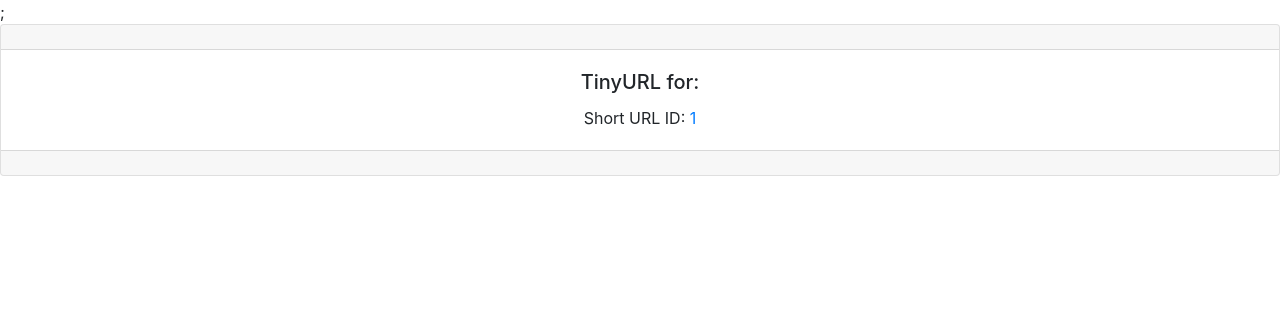
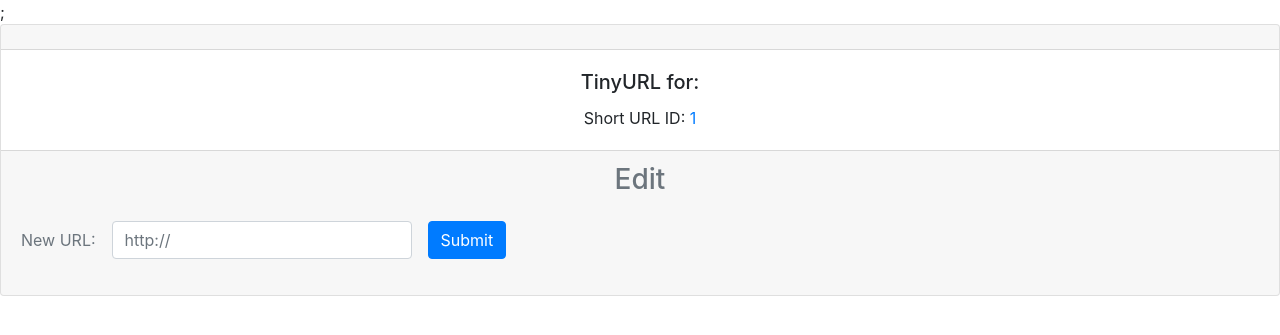
Before and after one commit to vanessalinda/tinyapp, a Node server app: page /urls/1 in a window 1280 px wide. Shown: the part 56-391 px from the top of the page. Run offline with Node 20, Linux system fonts and the light colour scheme; some libraries are stand-ins or nearby versions.

Commit message:
writing the URL updating functionality

```diff
--- a/express_server.js
+++ b/express_server.js
@@ -33,7 +33,7 @@ app.post("/urls", (req, res) => {
   const { longURL } = req.body;
   urlDatabase[id] = longURL;
   //console.log(req.body); // Log the POST request body to the console
-  console.log(longURL);
+  //console.log(longURL);
   res.redirect(`/urls/${id}`); // Respond with 'Ok' (we will replace this)
 });
 
@@ -61,14 +61,18 @@ app.get("/hello", (req, res) => {
   res.render("hello_world", templateVars);
 });
 
-// app.get("/set", (req, res) => {
-//   const a = 1;
-//   res.send(`a = ${a}`);
-// });
+app.post("/urls/:id", (req, res) => {
+  const { id } = req.params;
+  const longURL = req.body.longURL;
+  urlDatabase[id] = longURL;
+  res.redirect(`/urls/${id}`);
+});
 
-// app.get("/fetch", (req, res) => {
-//   res.send(`a = ${a}`);
-// });
+app.post("/urls/:id/delete", (req, res) => {
+  const { id } = req.params;
+  delete urlDatabase[id];
+  res.redirect("/urls");
+});
 
 app.listen(PORT, () => {
   console.log(`Example app listening on port ${PORT}!`);
--- a/package.json
+++ b/package.json
@@ -4,6 +4,7 @@
   "description": "",
   "main": "index.js",
   "scripts": {
+    "start": "./node_modules/.bin/nodemon -L express_server.js",
     "test": "echo \"Error: no test specified\" && exit 1"
   },
   "repository": {
@@ -19,7 +20,9 @@
   "homepage": "https://github.com/vanessalinda/tinyapp#readme",
   "dependencies": {
     "ejs": "^3.1.8",
-    "express": "^4.18.1",
+    "express": "^4.18.1"
+  },
+  "devDependencies": {
     "nodemon": "^2.0.20"
   }
 }
--- a/views/urls_index.ejs
+++ b/views/urls_index.ejs
@@ -25,6 +25,7 @@
           <tr>
             <th scope="col">Short URL ID</th>
             <th scope="col">Long URL</th>
+            <th scope="col">Delete</th>
           </tr>
         </thead>
         <tbody>
@@ -32,6 +33,9 @@
             <tr>
               <td><%= id %></td>
               <td><%= urls[id] %></td>
+              <td><form action="/urls/<%= id %>/delete" method="POST">
+                <button type="submit" class="btn btn-danger">Delete</button>
+              </form></td>
             </tr>
           <% } %>
         </tbody>
--- a/views/urls_show.ejs
+++ b/views/urls_show.ejs
@@ -21,7 +21,22 @@
           Short URL ID: <a href="/u/<%= id %>"><%= id %></a>
         </p>
       </div>
-      <div class="card-footer text-muted"></div>
+      <div class="card-footer text-muted">
+        <h3>Edit</h3>
+      <form class="form-inline" action="/urls/<%= id %>" method="POST">
+        <div class="form-group mb-2">
+          <label for="longURL">New URL:</label>
+          <input
+            class="form-control"
+            type="text"
+            name="longURL"
+            placeholder="http://"
+            style="width: 300px; margin: 1em"
+          />
+          <button type="submit" class="btn btn-primary">Submit</button>
+        </div>
+      </form>
+      </div>
     </div>
     <!-- Bootstrap JS -->
     <script
```
Also changed, not shown: 1 other file.
